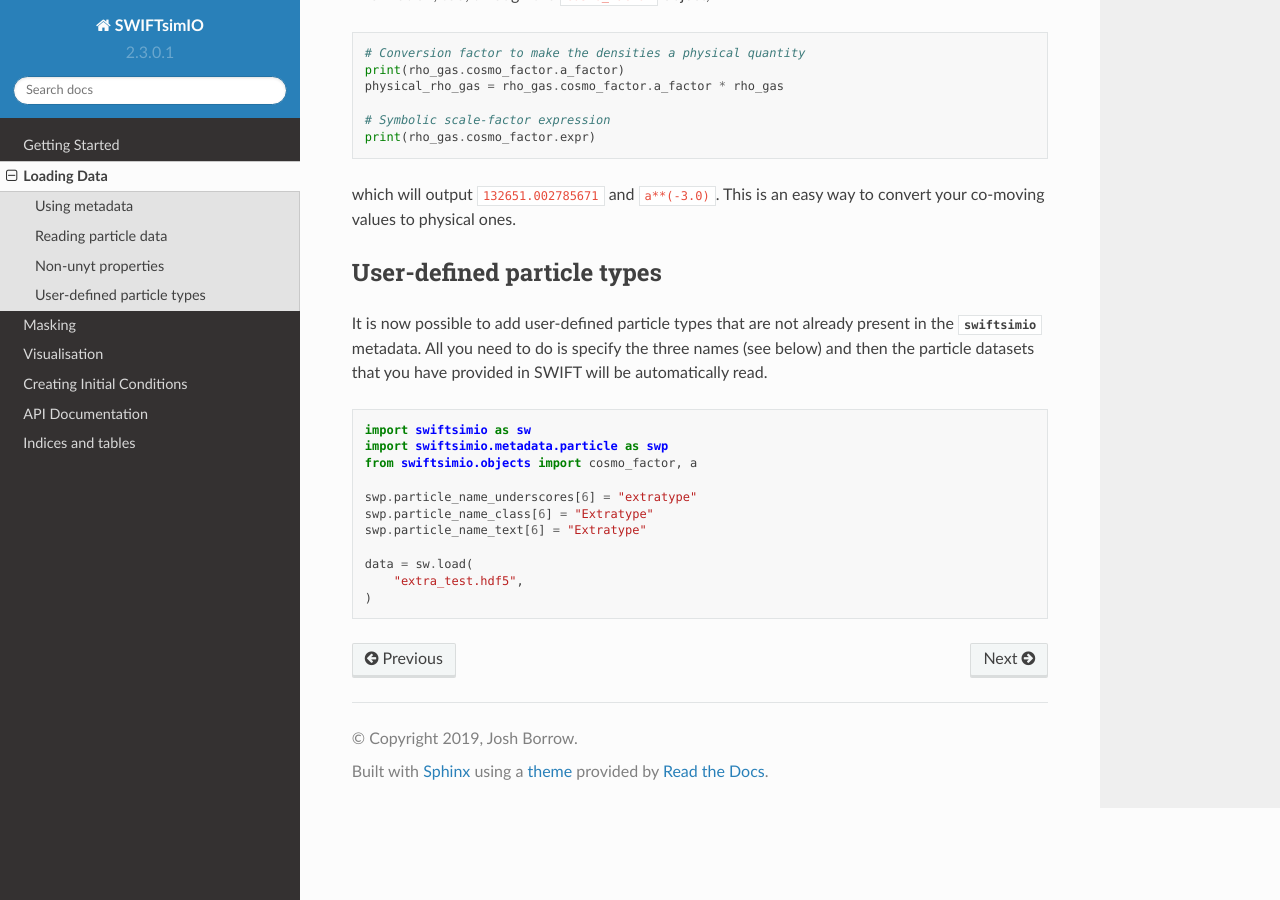
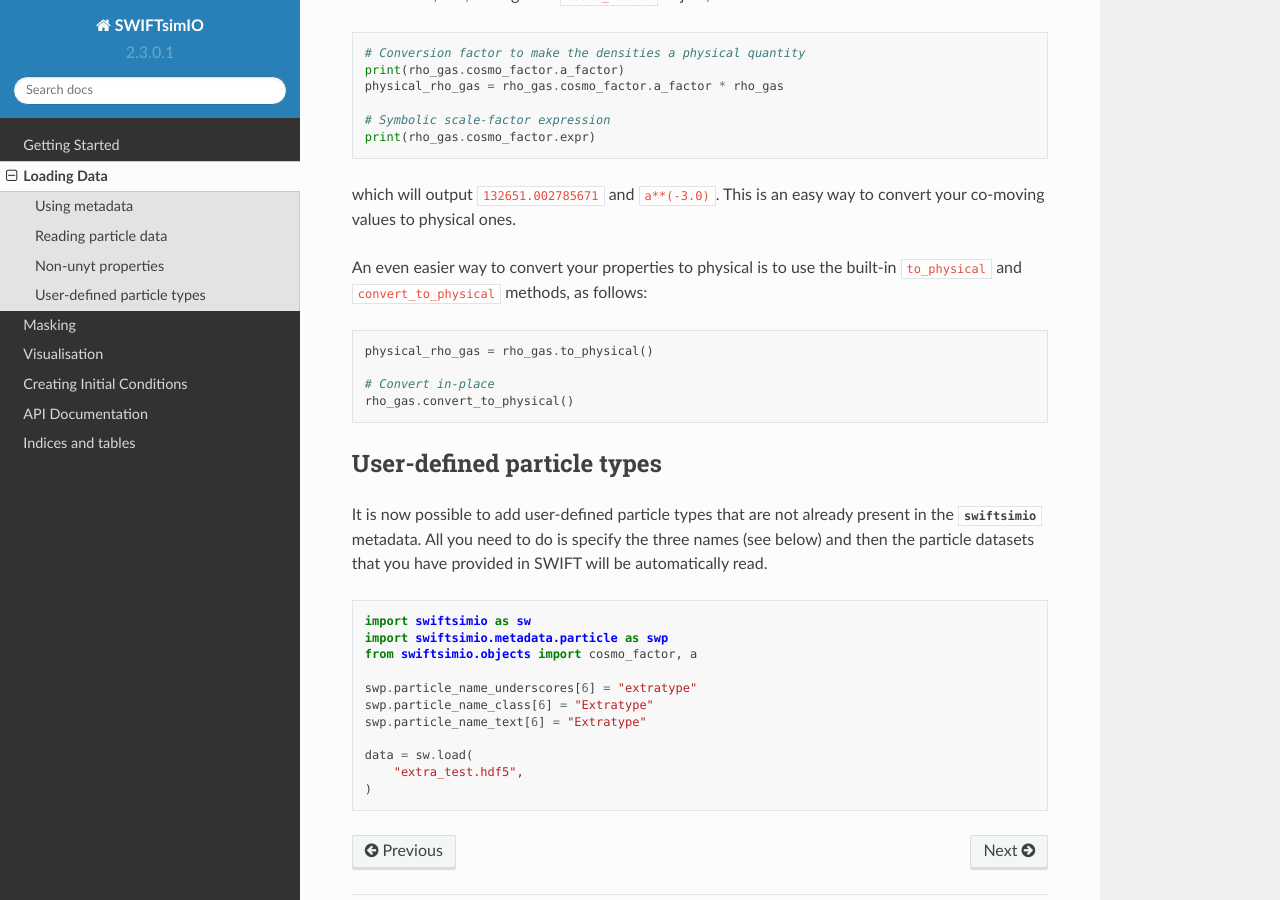
Before and after one commit to SWIFTSIM/swiftsimio, a Sphinx documentation site: the page built from docs/source/loading_data/index.rst, in a window 1280 px wide and 900 px high, scrolled down 3682 px. Built offline with Sphinx 7.4.7 and the Read the Docs theme 2.0.0, drawn with Linux system fonts in a browser that asks for light colours; pages that are not in the unit, such as notebooks, are missing from menus; the version number is read from the project's files by our own code.

Commit message:
Added docs for physical/comoving changes

```diff
--- a/docs/source/loading_data/index.rst
+++ b/docs/source/loading_data/index.rst
@@ -201,6 +201,16 @@ scale-factor information, too, through the ``cosmo_factor`` object,
 which will output ``132651.002785671`` and ``a**(-3.0)``. This is an easy way
 to convert your co-moving values to physical ones.
 
+An even easier way to convert your properties to physical is to use the
+built-in ``to_physical`` and ``convert_to_physical`` methods, as follows:
+
+.. code-block:: python
+
+   physical_rho_gas = rho_gas.to_physical()
+
+   # Convert in-place
+   rho_gas.convert_to_physical()
+
 
 User-defined particle types
 ---------------------------
```
